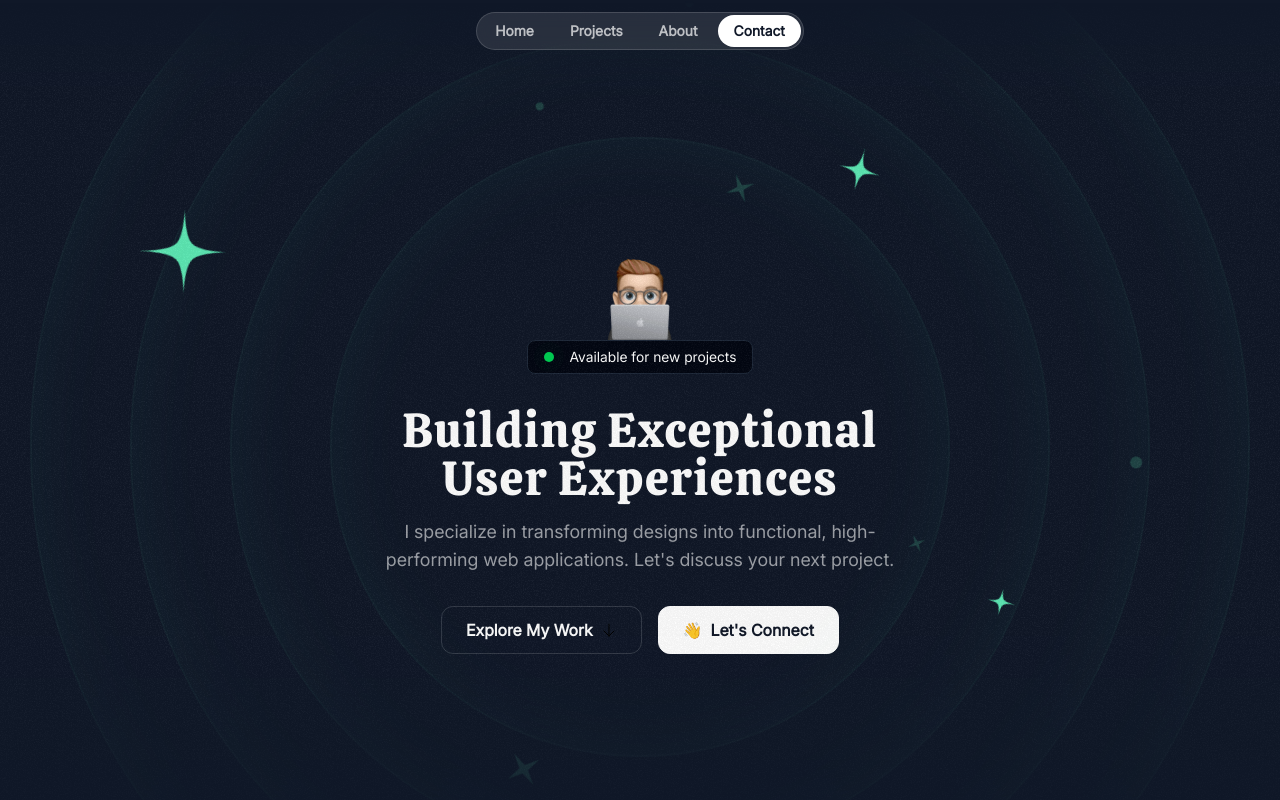
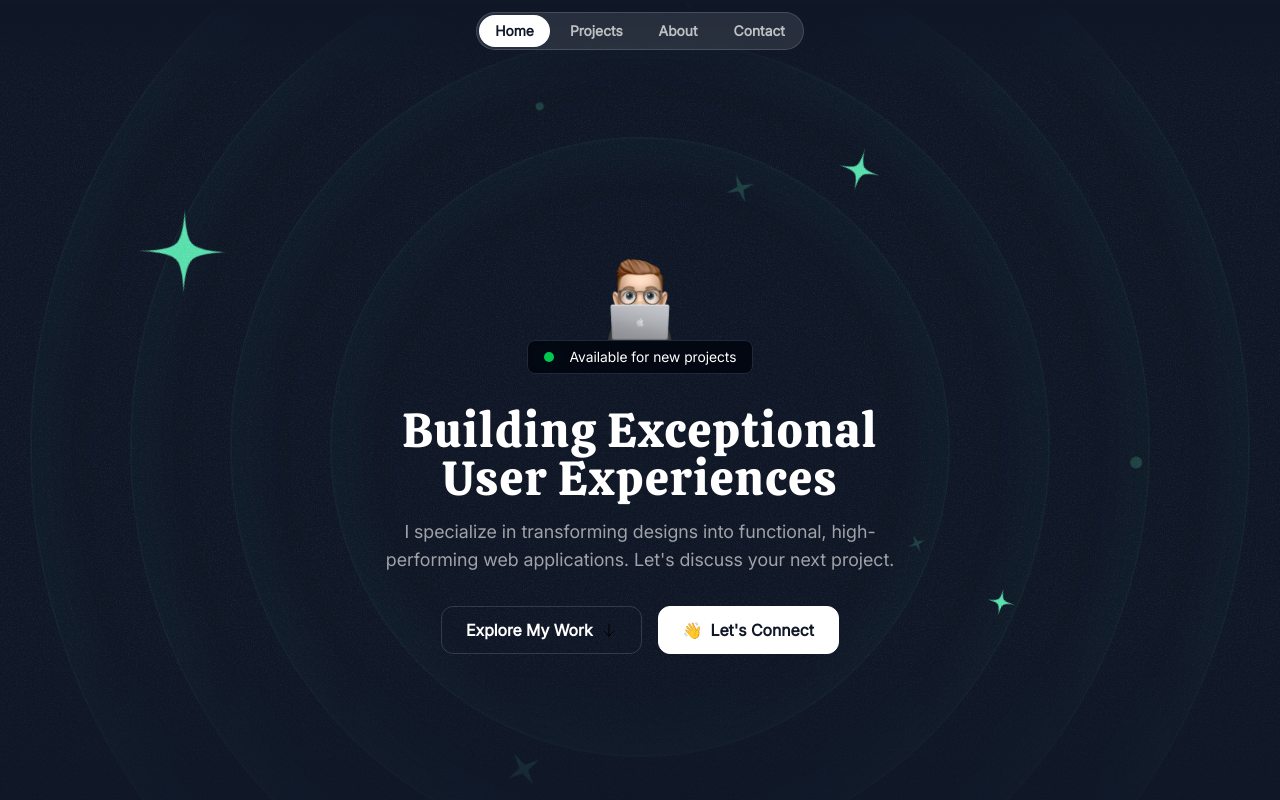
Before and after one commit to nsr7t/portfolio, a React (Vite) app: page / in a window 1280 px wide. Shown: the top 800 px of the page. Built offline with nearby package versions, Linux system fonts and the light colour scheme; the HTML template or start-up script is replaced by a standard one.

Commit message:
Added some final touches (Fixed header, added links)
Signed-off-by: Nasrat <nasratulla2006@gmail.com>

```diff
--- /dev/null
+++ b/src/hooks/useScrollTracker.js
@@ -0,0 +1,22 @@
+import { useState, useEffect } from "react"
+
+export function useScrollTracker() {
+    const [currentSection, setCurrentSection] = useState(null)
+
+    const intersectionFunction = (entries) => {
+        entries.forEach((entry) => {
+            if (entry.isIntersecting) {
+                setCurrentSection(entry.target.id)
+            }
+        })
+    }
+
+    useEffect(() => {
+        const observer = new IntersectionObserver(intersectionFunction)
+
+        const sections = document.querySelectorAll("section")
+        sections.forEach((section) => observer.observe(section))
+    }, [])
+
+    return currentSection
+}
--- a/src/index.css
+++ b/src/index.css
@@ -58,6 +58,10 @@
         @apply rounded-full px-4 py-1.5 text-sm font-semibold text-white/70 transition duration-300 hover:bg-white/10 hover:text-white;
     }
 
+    .active {
+        @apply bg-white text-gray-900 hover:bg-white/70 hover:text-gray-900
+    }
+
     .hero-ring {
         @apply absolute inset-0 top-1/2 left-1/2 -translate-x-1/2 -translate-y-1/2 rounded-full border-2 border-emerald-300/5 shadow-[0_0_80px_inset] shadow-emerald-300/5;
     }
--- a/src/sections/About.jsx
+++ b/src/sections/About.jsx
@@ -28,7 +28,6 @@ const hobbies = [
     { title: "Gaming", emoji: "🎮", left: "5%", top: "5%" },
     { title: "Football", emoji: "⚽", left: "50%", top: "5%" },
     { title: "Photography", emoji: "📷", left: "50%", top: "65%" },
-    { title: "Reading", emoji: "📖", left: "10%", top: "35%" },
     { title: "Hiking", emoji: "🥾", left: "60%", top: "35%" },
     { title: "Cooking", emoji: "🍳", left: "5%", top: "65%" },
 ]
@@ -36,7 +35,7 @@ const hobbies = [
 function About() {
     const contrainetRef = useRef(null)
     return (
-        <div className="py-20 lg:py-28">
+        <section className="-z-0 py-20 lg:py-28" id="about-section">
             <div className="container">
                 <SectionHeader
                     eyebrow="About me"
@@ -124,7 +123,7 @@ function About() {
                     </div>
                 </div>
             </div>
-        </div>
+        </section>
     )
 }
 
--- a/src/sections/Contact.jsx
+++ b/src/sections/Contact.jsx
@@ -3,7 +3,10 @@ import grainImage from "../assets/images/grain.jpg"
 
 function Contact() {
     return (
-        <div className="py-16 pt-14 lg:py-24 lg:pt-20">
+        <section
+            className="py-16 pt-14 lg:py-24 lg:pt-20"
+            id="contact-us-section"
+        >
             <div className="container">
                 <div className="to relative z-0 overflow-hidden rounded-3xl bg-sky-400 bg-gradient-to-r from-emerald-300 px-10 py-8 text-center text-gray-900 md:text-left">
                     <div
@@ -22,17 +25,20 @@ function Contact() {
                             </p>
                         </div>
                         <div>
-                            <button className="inline-flex h-12 w-max items-center gap-2 rounded-xl border border-gray-900 bg-gray-900 px-6 text-white">
+                            <a
+                                href="mailto:nasratullah2006@gmail.com"
+                                className="inline-flex h-12 w-max cursor-pointer items-center gap-2 rounded-xl border border-gray-900 bg-gray-900 px-6 text-white"
+                            >
                                 <span className="font-semibold">
                                     Contact me
                                 </span>
                                 <ArrowUpRight className="size-4" />
-                            </button>
+                            </a>
                         </div>
                     </div>
                 </div>
             </div>
-        </div>
+        </section>
     )
 }
 
--- a/src/sections/Footer.jsx
+++ b/src/sections/Footer.jsx
@@ -3,15 +3,15 @@ import ArrowUpRight from "../components/Icons/ArrowUpRight"
 const footerLinks = [
     {
         title: "Instagram",
-        href: "",
+        href: "https://instagram.com/2.nasrat",
     },
     {
         title: "X",
-        href: "",
+        href: "https://x.com/nsrt_1",
     },
     {
         title: "Github",
-        href: "",
+        href: "https://github.com/nsr7t",
     },
 ]
 
@@ -19,7 +19,7 @@ function Footer() {
     const year = new Date().getFullYear()
 
     return (
-        <footer className="relative -z-10 overflow-x-clip">
+        <footer className="relative z-10 overflow-x-clip">
             <div className="footer-mask absolute bottom-0 left-1/2 -z-10 h-[400px] w-[1600px] -translate-x-1/2 bg-emerald-300/30"></div>
             <div className="container">
                 <div className="flex flex-col items-center gap-8 border-t border-white/15 py-6 text-sm md:flex-row md:justify-between">
@@ -29,9 +29,10 @@ function Footer() {
                     <nav className="flex flex-col items-center gap-8 md:flex-row">
                         {footerLinks.map((link) => (
                             <a
+                                key={link.title}
                                 href={link.href}
-                                key={link.title}
-                                className="inline-flex items-center gap-1.5"
+                                target="_blank"
+                                className="z-20 inline-flex cursor-pointer items-center gap-1.5"
                             >
                                 <span className="font-semibold">
                                     {link.title}
--- a/src/sections/Header.jsx
+++ b/src/sections/Header.jsx
@@ -1,19 +1,31 @@
+import { useScrollTracker } from "../hooks/useScrollTracker"
+
 function Header() {
+    const currentSection = useScrollTracker()
     return (
-        <div className="fixed top-3 z-10 flex w-full items-center justify-center">
+        <div className="fixed top-3 z-50 flex w-full items-center justify-center">
             <nav className="flex justify-between gap-1 rounded-full border border-white/15 bg-white/10 p-0.5 backdrop-blur">
-                <a href="#" className="nav-item">
+                <a
+                    href="#"
+                    className={`nav-item ${currentSection === "home" ? "active" : ""}`}
+                >
                     Home
                 </a>
-                <a href="#" className="nav-item">
+                <a
+                    href="#feature-projects"
+                    className={`nav-item ${currentSection === "projects" ? "active" : ""}`}
+                >
                     Projects
                 </a>
-                <a href="#" className="nav-item">
+                <a
+                    href="#about-section"
+                    className={`nav-item ${currentSection === "about-section" ? "active" : ""}`}
+                >
                     About
                 </a>
                 <a
-                    href="#"
-                    className="nav-item bg-white text-gray-900 hover:bg-white/70 hover:text-gray-900"
+                    href="#contact-us-section"
+                    className={`nav-item ${currentSection === "contact-us-section" ? "active" : ""}`}
                 >
                     Contact
                 </a>
--- a/src/sections/Hero.jsx
+++ b/src/sections/Hero.jsx
@@ -1,6 +1,5 @@
 import memojiImage from "../assets/images/memoji-computer.png"
 import ArrowDown from "../assets/icons/arrow-down.svg"
-4
 import grainImage from "../assets/images/grain.jpg"
 import HeroOrbitAnimation from "../components/HeroOrbitAnimation"
 import StarIcon from "../components/Icons/StarIcon"
@@ -8,10 +7,13 @@ import SparkleIcon from "../components/Icons/SparkleIcon"
 
 function Hero() {
     return (
-        <div className="relative z-1 overflow-x-clip py-32 md:py-48 lg:py-60">
-            <div className="absolute inset-0 [mask-image:linear-gradient(to_bottom,transparent,black_10%,black_70%,transparent)]">
+        <section
+            className="relative overflow-x-clip py-32 md:py-48 lg:py-60"
+            id="home"
+        >
+            <div className="absolute inset-0 -z-1 [mask-image:linear-gradient(to_bottom,transparent,black_10%,black_70%,transparent)]">
                 <div
-                    className="absolute inset-0 -z-1 opacity-5"
+                    className="absolute inset-0 opacity-5"
                     style={{ backgroundImage: `url(${grainImage})` }}
                 ></div>
                 <div className="hero-ring size-[620px]"></div>
@@ -115,7 +117,7 @@ function Hero() {
                 </HeroOrbitAnimation>
             </div>
 
-            <div className="container">
+            <div className="z-20 container">
                 <div className="flex flex-col items-center">
                     <img
                         src={memojiImage}
@@ -143,7 +145,14 @@ function Hero() {
                 </div>
 
                 <div className="mt-8 flex flex-col items-center justify-center gap-4 md:flex-row">
-                    <button className="inline-flex h-12 items-center gap-2 rounded-xl border border-white/15 px-6">
+                    <button
+                        className="inline-flex h-12 cursor-pointer items-center gap-2 rounded-xl border border-white/15 px-6"
+                        onClick={() =>
+                            document
+                                .getElementById("feature-projects")
+                                .scrollIntoView({ behavior: "smooth" })
+                        }
+                    >
                         <span className="font-semibold">Explore My Work</span>
                         <img
                             src={ArrowDown}
@@ -151,13 +160,21 @@ function Hero() {
                             className="size-4"
                         />
                     </button>
-                    <button className="inline-flex h-12 items-center gap-2 rounded-xl border border-white bg-white px-6 text-gray-900">
+                    <button
+                        onClick={() =>
+                            document
+                                .getElementById("contact-us-section")
+                                .scrollIntoView({ behavior: "smooth" })
+                        }
+                        className="z-20 inline-flex h-12 cursor-pointer items-center gap-2 rounded-xl border border-white bg-white px-6 text-gray-900"
+                        style={{ cursor: "pointer" }}
+                    >
                         <span>👋</span>
                         <span className="font-semibold">Let's Connect</span>
                     </button>
                 </div>
             </div>
-        </div>
+        </section>
     )
 }
 
--- a/src/sections/Projects.jsx
+++ b/src/sections/Projects.jsx
@@ -47,7 +47,7 @@ const portfolioProjects = [
 
 function Projects() {
     return (
-        <section className="pb-16 lg:py-24">
+        <section className="pb-16 lg:py-24" id="projects">
             <div className="container">
                 <SectionHeader
                     eyebrow="Real-world Results"
@@ -56,7 +56,10 @@ function Projects() {
                     experiences."
                 />
 
-                <div className="mt-10 flex flex-col gap-20 md:mt-20">
+                <div
+                    className="mt-10 flex flex-col gap-20 md:mt-20"
+                    id="feature-projects"
+                >
                     {portfolioProjects.map((project, index) => (
                         <Card
                             key={project.title}
```
